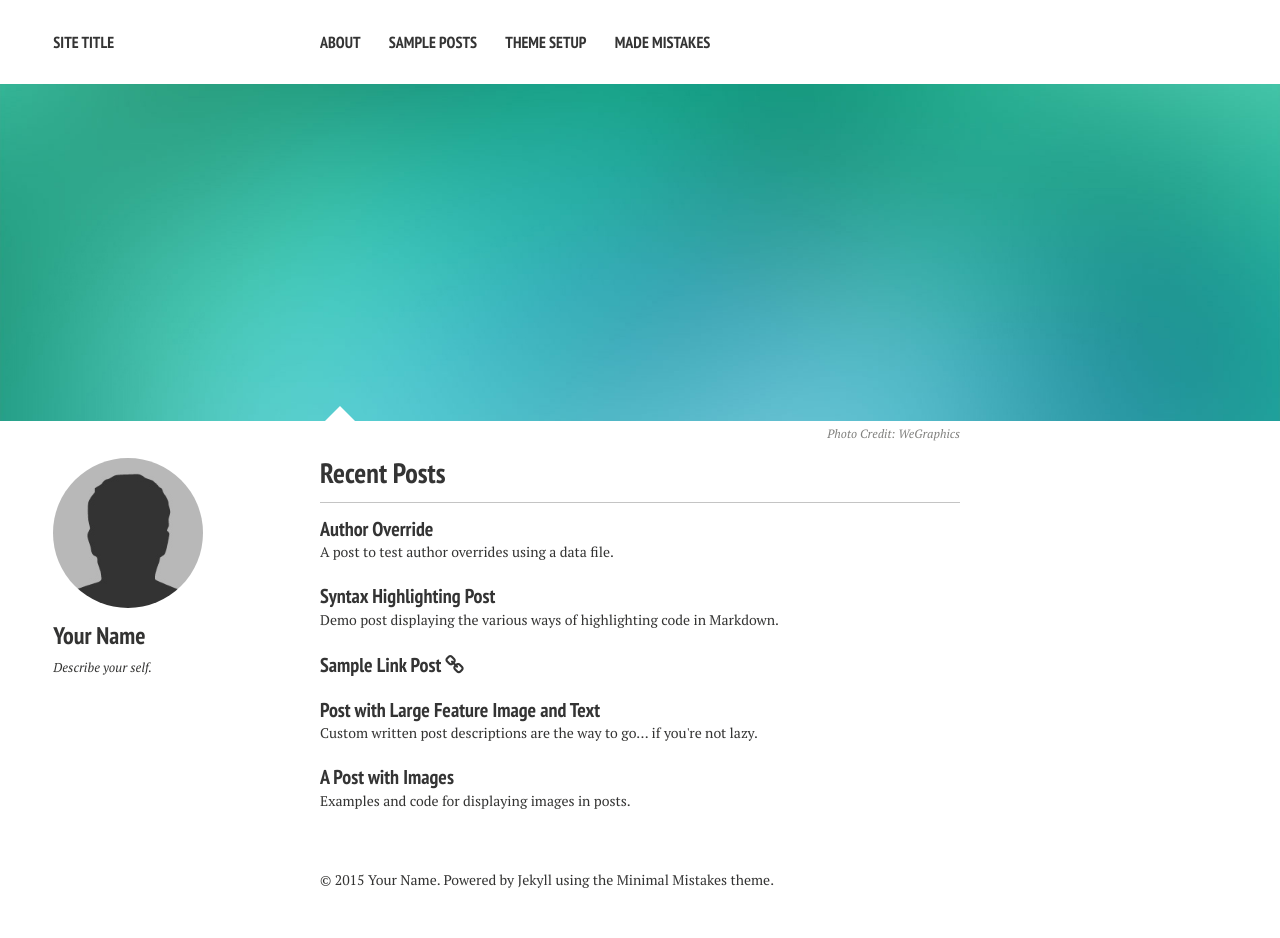
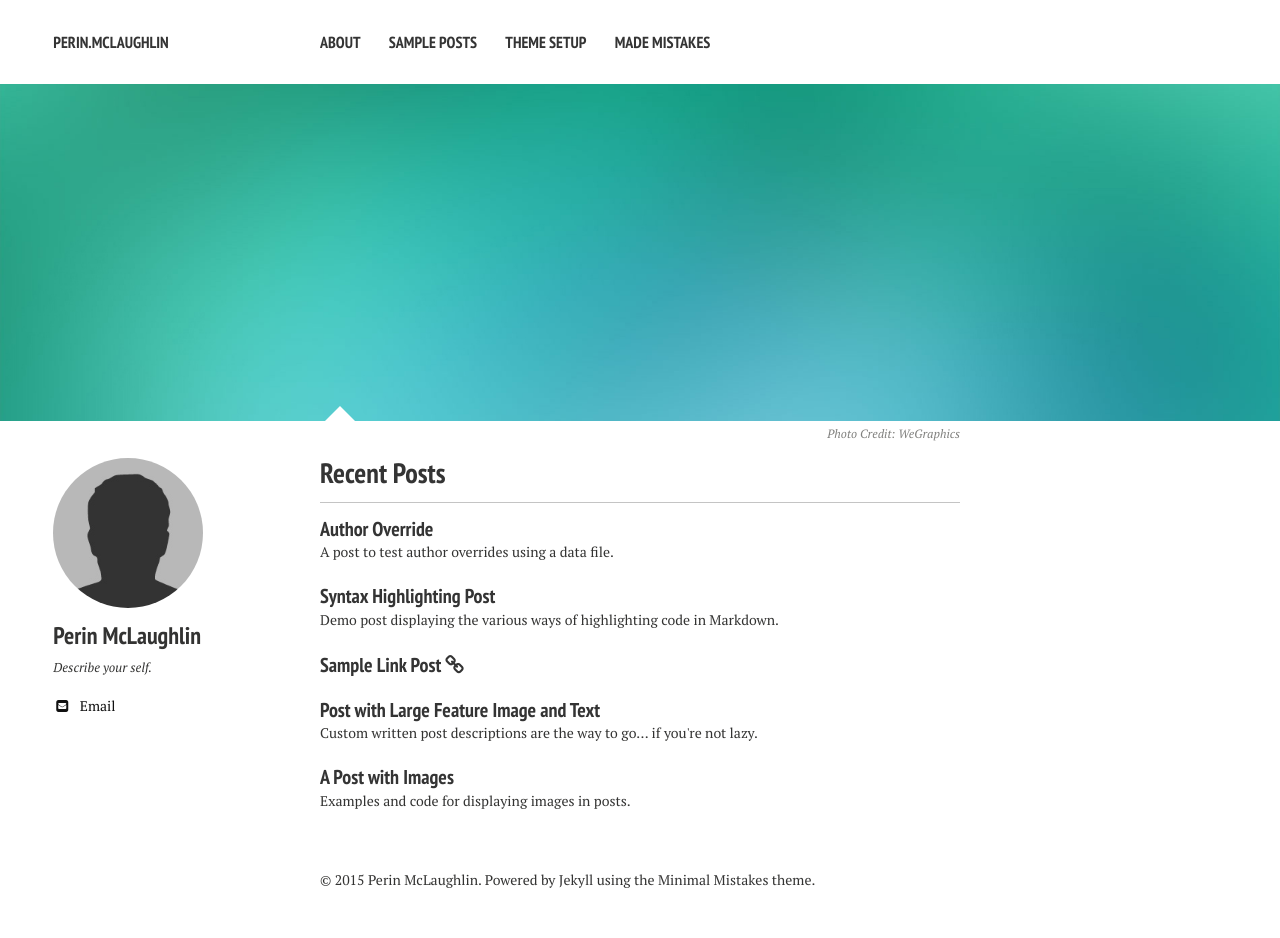
Before and after one commit to perinmclaughlin/perinmclaughlin.github.com, a Jekyll site: the page built from index.md, in a window 1280 px wide. Built offline with Jekyll 4.4.1, drawn with Linux system fonts in a browser that asks for light colours; nearby versions of some CDN libraries.

Commit message:
config customized

```diff
--- a/_config.yml
+++ b/_config.yml
@@ -1,6 +1,6 @@
 # Site wide configuration
 
-title:            Site Title
+title:            Perin.McLaughlin
 locale:           en_US
 url:
 
@@ -26,10 +26,10 @@ kramdown:
 
 # Site owner
 owner:
-  name: Your Name
+  name: Perin McLaughlin
   avatar: bio-photo.jpg
   bio: "Describe your self."
-  email:
+  email: perin@bavarianintlprep.com
   disqus-shortname:
   twitter: #username
   facebook: #username
```
Also changed, not shown: 14 other files.
